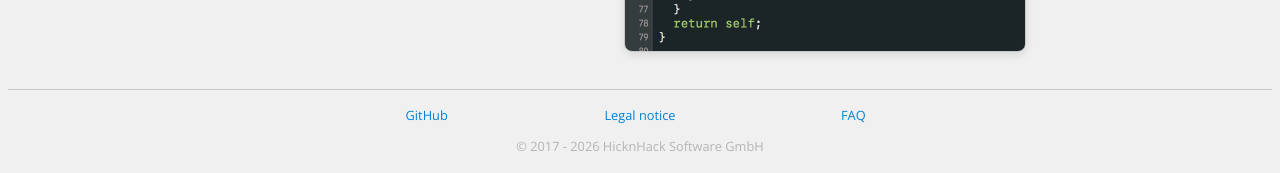
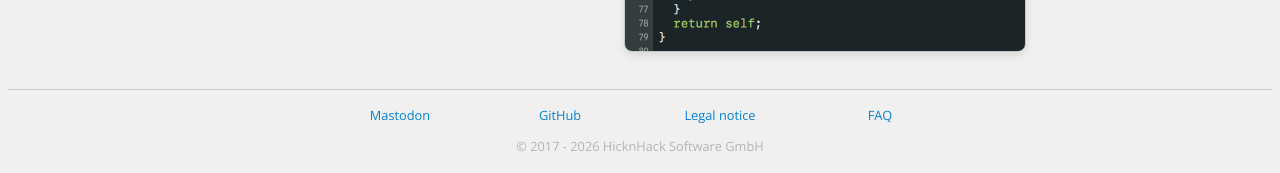
Before and after one commit to MacPass/macpass.github.io, a Jekyll site: the page built from index.html, in a window 1280 px wide. Shown: the part 6096-6269 px from the top of the page. Built offline with Jekyll 4.4.1, drawn with Linux system fonts in a browser that asks for light colours.

Commit message:
feature: added mastodon link

```diff
--- a/_layouts/root.html
+++ b/_layouts/root.html
@@ -44,7 +44,7 @@
     </div>
     <hr />
     <footer>
-        <!--<a href="https://twitter.com/MacPassApp">Twitter</a>-->
+        <a href="https://mastodon.social/@macpass">Mastodon</a>
         <a href="https://github.com/MacPass/MacPass/">GitHub</a>
         <a href="/legal-notice">Legal notice</a>
         <a href="/faq">FAQ</a>
--- a/css/main.css
+++ b/css/main.css
@@ -282,7 +282,7 @@ footer {
 	max-width: 50vw;
 
 	display: grid;
-	grid-template-columns: repeat(3, minmax(0, 1fr));
+	grid-template-columns: repeat(4, minmax(0, 1fr));
 	justify-content: center;
 }
 
```
